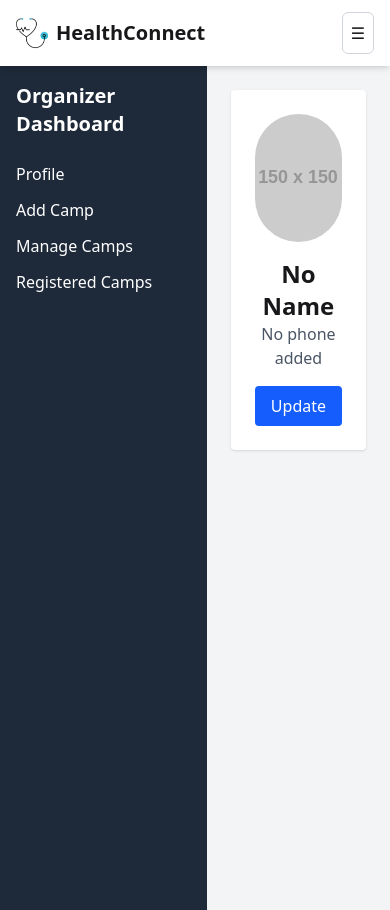
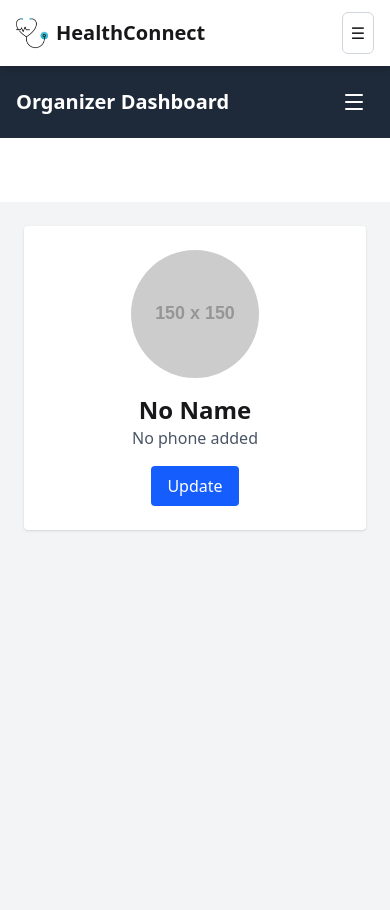
Before and after one commit to mdsiam0/health-connect-client, a React (Vite) app: page /dashboard/profile in a window 390 px wide. Built offline with nearby package versions, Linux system fonts and the light colour scheme; no server answers.

Commit message:
fix organizer dashboard layout make it responsive

```diff
--- a/package.json
+++ b/package.json
@@ -15,6 +15,7 @@
     "axios": "^1.12.2",
     "daisyui": "^5.1.23",
     "firebase": "^12.3.0",
+    "lucide-react": "^0.544.0",
     "react": "^19.1.1",
     "react-dom": "^19.1.1",
     "react-hook-form": "^7.63.0",
--- a/src/pages/OrganizerDashboardLayout/OrganizerDashboardLayout.jsx
+++ b/src/pages/OrganizerDashboardLayout/OrganizerDashboardLayout.jsx
@@ -1,24 +1,92 @@
-import React from "react";
+import React, { useState } from "react";
 import { NavLink, Outlet } from "react-router";
+import { Menu, X } from 'lucide-react';
 
 const OrganizerDashboardLayout = () => {
+  const [isSidebarOpen, setIsSidebarOpen] = useState(false);
+
+  const toggleSidebar = () => {
+    setIsSidebarOpen(!isSidebarOpen);
+  };
+
+  const closeSidebar = () => {
+    if (isSidebarOpen) {
+      setIsSidebarOpen(false);
+    }
+  };
+
   return (
-    <div className="flex min-h-screen">
-      {/* Sidebar */}
-      <aside className="w-64 bg-gray-800 text-white p-4">
-        <h2 className="text-xl font-bold mb-6">Organizer Dashboard</h2>
+    <div className="flex flex-col md:flex-row min-h-screen">
+
+
+      <div className="md:hidden p-4 bg-gray-800 text-white flex justify-between items-center">
+        <h2 className="text-xl font-bold">Organizer Dashboard</h2>
+        <button onClick={toggleSidebar} className="p-2">
+          {isSidebarOpen ? <X size={24} /> : <Menu size={24} />}
+        </button>
+      </div>
+
+
+      <aside
+
+        className={`fixed inset-y-0 left-0 z-30 transform ${
+          isSidebarOpen ? 'translate-x-0' : '-translate-x-full'
+        } transition-transform duration-300 ease-in-out
+          md:relative md:translate-x-0 md:w-64 bg-gray-800 text-white p-4 w-64 flex-shrink-0`}
+      >
+
+        <div className="flex justify-end mb-4 md:hidden">
+            <button onClick={closeSidebar} className="p-1 text-white">
+                <X size={24} />
+            </button>
+        </div>
+
+        <h2 className="text-xl font-bold mb-6 hidden md:block">Organizer Dashboard</h2>
         <nav className="flex flex-col gap-3">
-          <NavLink to="profile">Profile</NavLink>
-          <NavLink to="add-camp">Add Camp</NavLink>
-          <NavLink to="manage-camps">Manage Camps</NavLink>
-          <NavLink to="registered-camps">Registered Camps</NavLink>
+
+          <NavLink
+            to="profile"
+            onClick={closeSidebar}
+            className={({ isActive }) => isActive ? 'text-indigo-400 font-semibold' : 'hover:text-gray-300'}
+          >
+            Profile
+          </NavLink>
+          <NavLink
+            to="add-camp"
+            onClick={closeSidebar}
+            className={({ isActive }) => isActive ? 'text-indigo-400 font-semibold' : 'hover:text-gray-300'}
+          >
+            Add Camp
+          </NavLink>
+          <NavLink
+            to="manage-camps"
+            onClick={closeSidebar}
+            className={({ isActive }) => isActive ? 'text-indigo-400 font-semibold' : 'hover:text-gray-300'}
+          >
+            Manage Camps
+          </NavLink>
+          <NavLink
+            to="registered-camps"
+            onClick={closeSidebar}
+            className={({ isActive }) => isActive ? 'text-indigo-400 font-semibold' : 'hover:text-gray-300'}
+          >
+            Registered Camps
+          </NavLink>
         </nav>
       </aside>
 
-      {/* Main content */}
-      <main className="flex-1 p-6 bg-gray-100">
+
+      <main className="flex-1 p-6 bg-gray-100 mt-16 md:mt-0">
         <Outlet />
       </main>
+
+
+      {isSidebarOpen && (
+        <div
+          className="fixed inset-0 bg-black opacity-50 z-20 md:hidden"
+          onClick={closeSidebar}
+        ></div>
+      )}
     </div>
   );
 };
```
Also changed, not shown: 2 other files (tests, documents, lock files or other folders).
